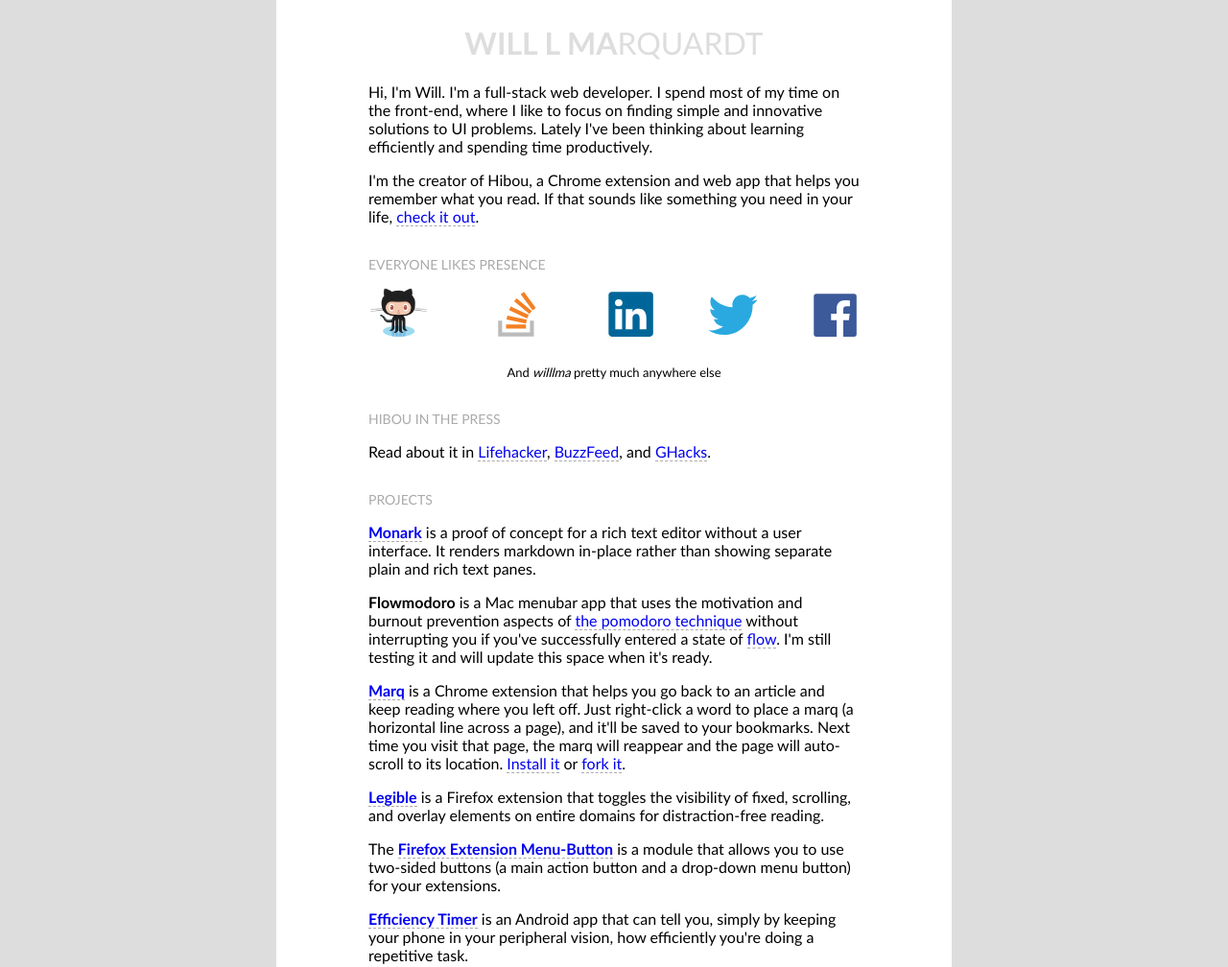
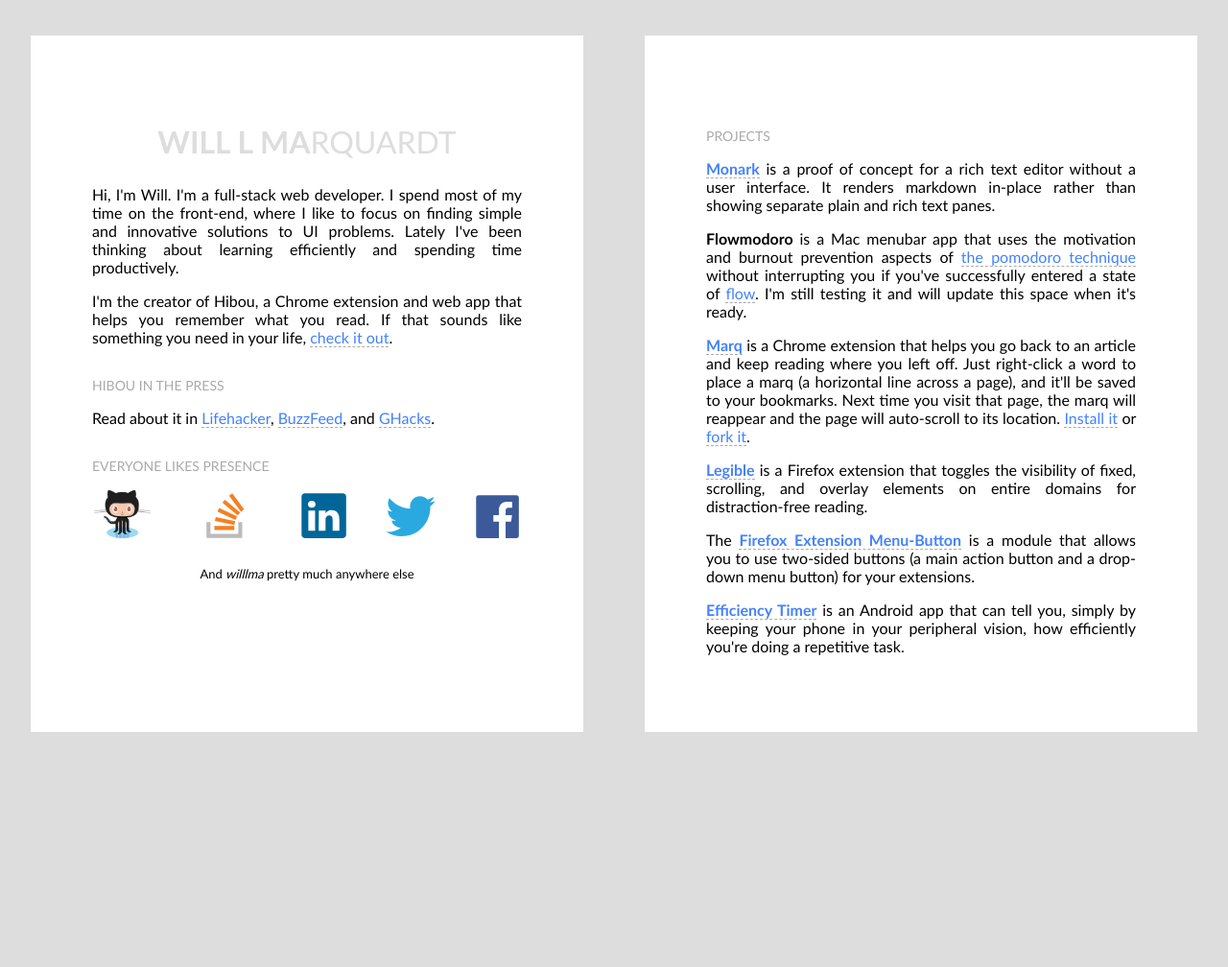
Before and after one commit to willlma/willlma.github.io, a website: page index.html in a window 1280 px wide. Shown: the top 1008 px of the page at 96% size. After the commit the page ends 800 px from the top, so only its background shows below. Drawn offline with Linux system fonts and the light colour scheme.

Commit message:
responsive homepage

```diff
--- a/index.css
+++ b/index.css
@@ -26,11 +26,13 @@
 body {
     margin: 0;
     padding: 0;
-    height: 100%;
     font-family: "Lato", sans-serif;
-    max-width: 32rem;
+    max-width: 36rem;
     background: white;
     padding: 0 2rem;
+}
+body > *:not(section) {
+  display: none;
 }
 
 h1 {
@@ -54,9 +56,11 @@
 }
 a {
     text-decoration: none;
+    color: #4481fe;
 }
 a:visited {
     color: rgb(90, 47, 132);
+    color: rgb(100, 70, 130);
 }
 a:not(.icon) {
     border-bottom: 1px dashed #aaa;
@@ -84,6 +88,7 @@
 }
 p.center {
     text-align: center;
+    display: block;
 }
 p.small {
     font-size: 0.8125rem;
@@ -106,10 +111,6 @@
     }
 }
 @media (min-width: 36rem) {
-    div {
-/*         margin : 0 auto; */
-        text-align: justify;
-    }
     .icons span {
         font-size: 0.75rem;
         position: relative;
@@ -123,61 +124,56 @@
     .stack span {
         transform: scale(0.6, 1);
     }
-    @keyframes jello {
-      from, 11.1%, to {
-        transform: none;
-      }
-
-      22.2% {
-        transform: skewX(-12.5deg) skewY(-12.5deg);
-      }
-
-      33.3% {
-        transform: skewX(6.25deg) skewY(6.25deg);
-      }
-
-      44.4% {
-        transform: skewX(-3.125deg) skewY(-3.125deg);
-      }
-
-      55.5% {
-        transform: skewX(1.5625deg) skewY(1.5625deg);
-      }
-
-      66.6% {
-        transform: skewX(-0.78125deg) skewY(-0.78125deg);
-      }
-
-      77.7% {
-        transform: skewX(0.390625deg) skewY(0.390625deg);
-      }
-
-      88.8% {
-        transform: skewX(-0.1953125deg) skewY(-0.1953125deg);
-      }
-    }
-    p:hover {
-      animation-name: jello;
-      transform-origin: center;
-    }
     /*.icons a:hover span {
         top: 0;
         opacity: 1;
         transform: scale(1);
         transition: top 250ms, opacity 100ms, transform 250ms;
     }*/
-
+    p {
+        text-align: justify;
+    }
 }
-@media (min-width: 48.0625rem) {
+@media (min-width: 64rem) and (max-height: 60rem), (min-height: 60rem) {
     html {
         background: #ddd;
     }
-    body {
-        padding: 0.25rem 6rem;
-    }
+
+
 }
-@media (min-height: 58rem) {
+@media (min-width: 55rem) and (max-height: 50rem) and (min-height: 37rem),
+    (min-width: 72rem) and (max-height: 64rem) and (min-height: 37rem) {
   html {
     height: 100%;
   }
+  body {
+    display: flex;
+    max-width: 80rem;
+  }
+  section {
+    padding: 2rem;
+    flex: 1;
+  }
 }
+@media (min-width: 72rem) and (max-height: 64rem) and (min-height: 37rem) {
+  body {
+    background: transparent;
+  }
+  section {
+    background-color: white;
+    max-width: 28rem;
+    vertical-align: top;
+    padding: 4rem;
+  }
+  section:first-of-type {
+    margin-right: 4rem;
+  }
+}
+@media (min-height: 60rem) and (min-width: 30rem) {
+  html {
+    height: 100%;
+  }
+  body {
+      padding: 0 4rem 1rem 4rem;
+  }
+}
--- a/index.html
+++ b/index.html
@@ -11,9 +11,15 @@
   <link rel="icon" type="image/png" href="assets/favicon-32.png" sizes="32x32">
 </head>
 <body>
+  <section class="two-column">
     <h1><span>Will L Ma</span>rquardt</h1>
-  <p>Hi, I'm Will. I'm a full-stack web developer. I spend most of my time on the front-end, where I like to focus on finding simple and innovative solutions to UI problems. Lately I've been thinking about learning efficiently and spending time productively.</p>
-  <p>I'm the creator of Hibou, a Chrome extension and web app that helps you remember what you read. If that sounds like something you need in your life, <a href="http://gethibou.com">check it out</a>.</p>
+    <p>Hi, I'm Will. I'm a full-stack web developer. I spend most of my time on the front-end, where I like to focus on finding simple and innovative solutions to UI problems. Lately I've been thinking about learning efficiently and spending time productively.
+    <p>I'm the creator of Hibou, a Chrome extension and web app that helps you remember what you read. If that sounds like something you need in your life, <a href="http://gethibou.com">check it out</a>.
+    <h3>Hibou in the press</h3>
+    <p>Read about it in
+      <a href="http://lifehacker.com/hibou-helps-you-remember-what-you-read-with-spaced-repe-1746323501">Lifehacker</a>,
+      <a href="http://www.buzzfeed.com/nicolenguyen/hacks-every-student-should-know">BuzzFeed</a>, and
+      <a href="http://www.ghacks.net/2015/10/23/use-hibou-for-chrome-to-better-remember-important-information/">GHacks</a>.
     <h3>Everyone likes presence</h3>
     <ul class="horizontal icons">
       <li><a class="icon" href="https://github.com/willlma">
@@ -71,35 +77,17 @@
         <span>Facebook</span>
       </a></li>
     </ul>
-  <p class="center small">And <i>willlma</i> pretty much anywhere else</p>
-  <h3>Hibou in the press</h3>
-  <p>Read about it in
-    <a href="http://lifehacker.com/hibou-helps-you-remember-what-you-read-with-spaced-repe-1746323501">Lifehacker</a>,
-    <a href="http://www.buzzfeed.com/nicolenguyen/hacks-every-student-should-know">BuzzFeed</a>, and
-    <a href="http://www.ghacks.net/2015/10/23/use-hibou-for-chrome-to-better-remember-important-information/">GHacks</a>.
-  </p>
+    <p class="center small">And <i>willlma</i> pretty much anywhere else
+  </section>
+  <section id="projects">
     <h3>Projects</h3>
-  <ul>
-    <li>
-      <p><b><a href="monark">Monark</a></b> is a proof of concept for a rich text editor without a user interface. It renders markdown in-place rather than showing separate plain and rich text panes.</p>
-    </li>
-    <li>
-    <li>
-      <p><b>Flowmodoro</b> is a Mac menubar app that uses the motivation and burnout prevention aspects of <a href="https://en.wikipedia.org/wiki/Pomodoro_Technique">the pomodoro technique</a> without interrupting you if you've successfully entered a state of <a href="https://en.wikipedia.org/wiki/Flow_(psychology)">flow</a>. I'm still testing it and will update this space when it's ready.</p>
-    </li>
-    <li>
-      <p><b><a href="https://chrome.google.com/webstore/detail/marq/nfoahckkbehkhkiafolgofldbjldbmap">Marq</a></b> is a Chrome extension that helps you go back to an article and keep reading where you left off. Just right-click a word to place a marq (a horizontal line across a page), and it'll be saved to your bookmarks. Next time you visit that page, the marq will reappear and the page will auto-scroll to its location. <a href="https://chrome.google.com/webstore/detail/marq/nfoahckkbehkhkiafolgofldbjldbmap">Install it</a> or <a href="https://github.com/willlma/marq">fork it</a>.</p>
-    </li>
-    <li>
-      <p><b><a href="https://addons.mozilla.org/en-US/firefox/addon/legible/">Legible</a></b> is a Firefox extension that toggles the visibility of fixed, scrolling, and overlay elements on entire domains for distraction-free reading.</p>
-    </li>
-    <li>
-      <p>The <b><a href="https://github.com/willlma/firefox-addon-sdk-menu-button">Firefox Extension Menu-Button</a></b> is a module that allows you to use two-sided buttons (a main action button and a drop-down menu button) for your extensions.</p>
-    </li>
-    <li>
-      <p><b><a href="https://play.google.com/store/apps/details?id=st.olm.color_timer">Efficiency Timer</a></b> is an Android app that can tell you, simply by keeping your phone in your peripheral vision, how efficiently you're doing a repetitive task.</p>
-    </li>
-  </ul>
+    <p><b><a href="monark">Monark</a></b> is a proof of concept for a rich text editor without a user interface. It renders markdown in-place rather than showing separate plain and rich text panes.
+    <p><b>Flowmodoro</b> is a Mac menubar app that uses the motivation and burnout prevention aspects of <a href="https://en.wikipedia.org/wiki/Pomodoro_Technique">the pomodoro technique</a> without interrupting you if you've successfully entered a state of <a href="https://en.wikipedia.org/wiki/Flow_(psychology)">flow</a>. I'm still testing it and will update this space when it's ready.
+    <p><b><a href="https://chrome.google.com/webstore/detail/marq/nfoahckkbehkhkiafolgofldbjldbmap">Marq</a></b> is a Chrome extension that helps you go back to an article and keep reading where you left off. Just right-click a word to place a marq (a horizontal line across a page), and it'll be saved to your bookmarks. Next time you visit that page, the marq will reappear and the page will auto-scroll to its location. <a href="https://chrome.google.com/webstore/detail/marq/nfoahckkbehkhkiafolgofldbjldbmap">Install it</a> or <a href="https://github.com/willlma/marq">fork it</a>.
+    <p><b><a href="https://addons.mozilla.org/en-US/firefox/addon/legible/">Legible</a></b> is a Firefox extension that toggles the visibility of fixed, scrolling, and overlay elements on entire domains for distraction-free reading.
+    <p>The <b><a href="https://github.com/willlma/firefox-addon-sdk-menu-button">Firefox Extension Menu-Button</a></b> is a module that allows you to use two-sided buttons (a main action button and a drop-down menu button) for your extensions.
+    <p><b><a href="https://play.google.com/store/apps/details?id=st.olm.color_timer">Efficiency Timer</a></b> is an Android app that can tell you, simply by keeping your phone in your peripheral vision, how efficiently you're doing a repetitive task.
+  </section>
 </body>
 
 </html>
```
Also changed, not shown: Gruntfile.js (added, +14 -0 lines). Lines whose indentation alone changed are shown as unchanged.
